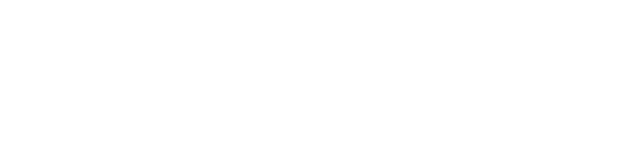
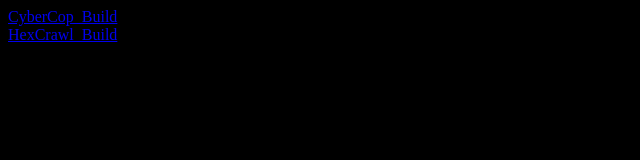
Before and after one commit to Grooly/grooly.github.io, a plain HTML site: page index.html in a window 1280 px wide. Shown: the whole page, without its empty margins (0-640 px from the left). Drawn offline with Linux system fonts and the light colour scheme.

Commit message:
Main Index Update

```diff
--- a/index.html
+++ b/index.html
@@ -1,7 +1,15 @@
 <!DOCTYPE html>
 <html lang="en-us">
   <head>
+  <style>
+	 body{
+		background-color: #000000;
+		}
+	</style>
   </head>
   <body>
+  <a href="cc.html">CyberCop_Build</a>
+  <br>
+  <a href="HexCrawlBuild/HexCrawlBuild.html">HexCrawl_Build</a>
   </body>
 </html>
```
